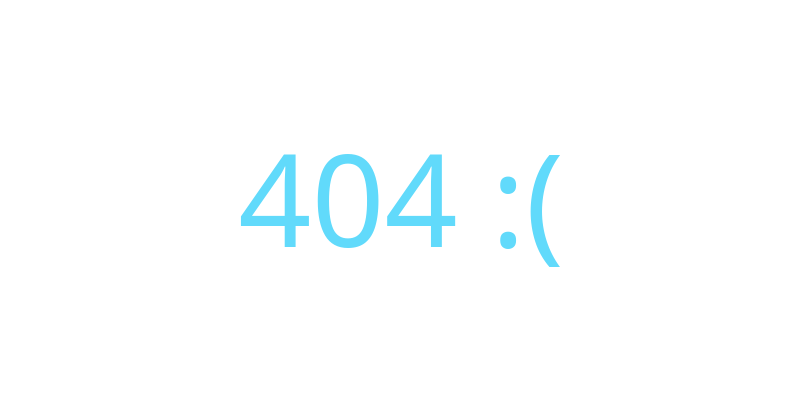
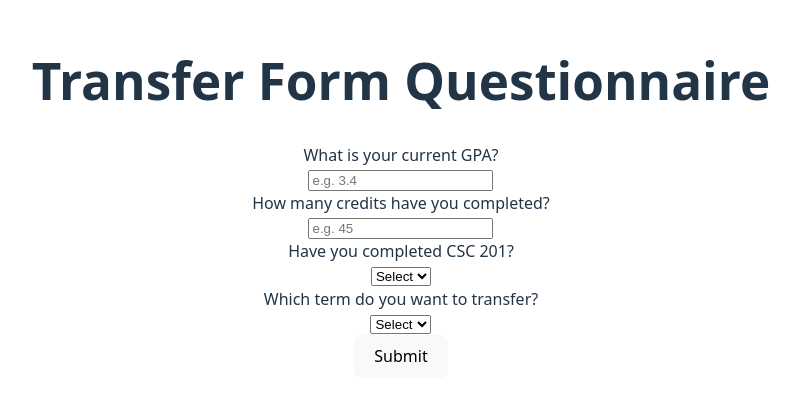
Before and after one commit to s8pernova/dream-school, a React (Vite) app in the folder dream-school/: page /transform in a window 1280 px wide. Shown: the part 202-602 px from the top of the page, without its empty margins (239-1038 px from the left). Built offline with nearby package versions, Linux system fonts and the light colour scheme.

Commit message:
update: adding basic JSON transfer data questions and transfer form questionairre skeleton

```diff
--- a/dream-school/src/App.jsx
+++ b/dream-school/src/App.jsx
@@ -1,15 +1,19 @@
 import "./App.css";
 import { Routes, Route } from "react-router-dom";
 import Home from "./pages/Home.jsx";
+import TransferForm from "./pages/TransferForm.jsx";
 import NotFound from "./pages/NotFound.jsx";
 
 function App() {
 	return (
 		<>
-			<Routes>
-				<Route path="/" element={<Home />} />
-				<Route path="*" element={<NotFound />} />
-			</Routes>
+
+				<Routes>
+					<Route path="/" element={<Home />} />
+					<Route path="/transform" element={<TransferForm />} />
+					<Route path="*" element={<NotFound />} />
+				</Routes>
+
 		</>
 	);
 }
--- /dev/null
+++ b/dream-school/src/data/questions.json
@@ -0,0 +1,25 @@
+[
+    {
+      "id": "gpa",
+      "question": "What is your current GPA?",
+      "type": "number",
+      "placeholder": "e.g. 3.4"
+    },
+    {
+      "id": "credits",
+      "question": "How many credits have you completed?",
+      "type": "number",
+      "placeholder": "e.g. 45"
+    },
+    {
+      "id": "csc201",
+      "question": "Have you completed CSC 201?",
+      "type": "boolean"
+    },
+    {
+      "id": "term",
+      "question": "Which term do you want to transfer?",
+      "type": "select",
+      "options": ["Fall", "Spring"]
+    }
+  ]
--- a/dream-school/src/main.jsx
+++ b/dream-school/src/main.jsx
@@ -1,5 +1,5 @@
 import { StrictMode } from "react";
-import { createRoot } from "react-dom/client";
+import { createRoot} from "react-dom/client";
 import "./index.css";
 import App from "./App.jsx";
 import { BrowserRouter } from "react-router-dom";
--- a/dream-school/src/pages/Home.jsx
+++ b/dream-school/src/pages/Home.jsx
@@ -1,11 +1,21 @@
+import React from 'react';
+import {useNavigate} from 'react-router-dom';
+
 const Home = () => {
+
+	const navigate = useNavigate();
+
+	const handleStartClick = () => {
+		navigate("/transform"); //navigate to Transfer Form
+	}
+
 	return (
 		<>
 			<div className="home-container">
 				<span className="welcome-text">
 					Find your path from NOVA to your dream school!
 				</span>
-				<button className="start-button">Get Started</button>
+				<button className="start-button" onClick={handleStartClick}>Get Started</button>
 			</div>
 		</>
 	);
--- a/dream-school/src/pages/TransferForm.jsx
+++ b/dream-school/src/pages/TransferForm.jsx
@@ -15,3 +15,64 @@ Have you completed ENG 111 / MTH 161 / etc.? (Checkbox list)
 A "Submit" button that fetches data from your custom API.
     */
 }
+
+import React, {useState} from 'react';
+import questions from '../data/questions.json';
+
+const TransferForm = () => {
+
+    const [answers, setAnswers] = useState({});
+
+    const handleChange = (id, value) => {
+        setAnswers({...answers, [id]: value});
+
+    }
+
+    const handleSubmit = () => {
+        console.log("Thank you for submitting!", answers);
+        //navigate to TransferResults...after submitting
+    }
+
+    return (
+
+        <div>
+            <h1>Transfer Form Questionnaire</h1>
+            <form onSubmit={e => {e.preventDefault(); handleSubmit(); }}>
+                {questions.map((q) => (
+                    <div key = {q.id}>
+                        <label>{q.question}</label> <br />
+                        {q.type == "number" && (
+                            <input
+                                type='number'
+                                placeholder={q.placeholder}
+                                onChange = {(e) => handleChange(q.id, e.target.value)}
+                            />
+                        )}
+                        {q.type === "boolean" && (
+                            <select onChange={(e) => handleChange(q.id, e.target.value === "yes")}>
+                                <option value="">Select</option>
+                                <option value="yes">Yes</option>
+                                <option value="no">No</option>
+                            </select>
+                        )}
+                         {q.type === "select" && (
+                            <select onChange={(e) => handleChange(q.id, e.target.value)}>
+                                <option value="">Select</option>
+                                {q.options.map((opt, idx) => (
+                                <option key={idx} value={opt}>{opt}</option>
+                                ))}
+                            </select>
+                         )}
+
+                    </div>
+
+                    ))}
+                <button type="submit">Submit</button>
+            </form>
+        </div>
+
+
+    );
+};
+
+export default TransferForm;
```
Also changed, not shown: dream-school/src/data/transferPathway.json (added, +32 -0 lines).
